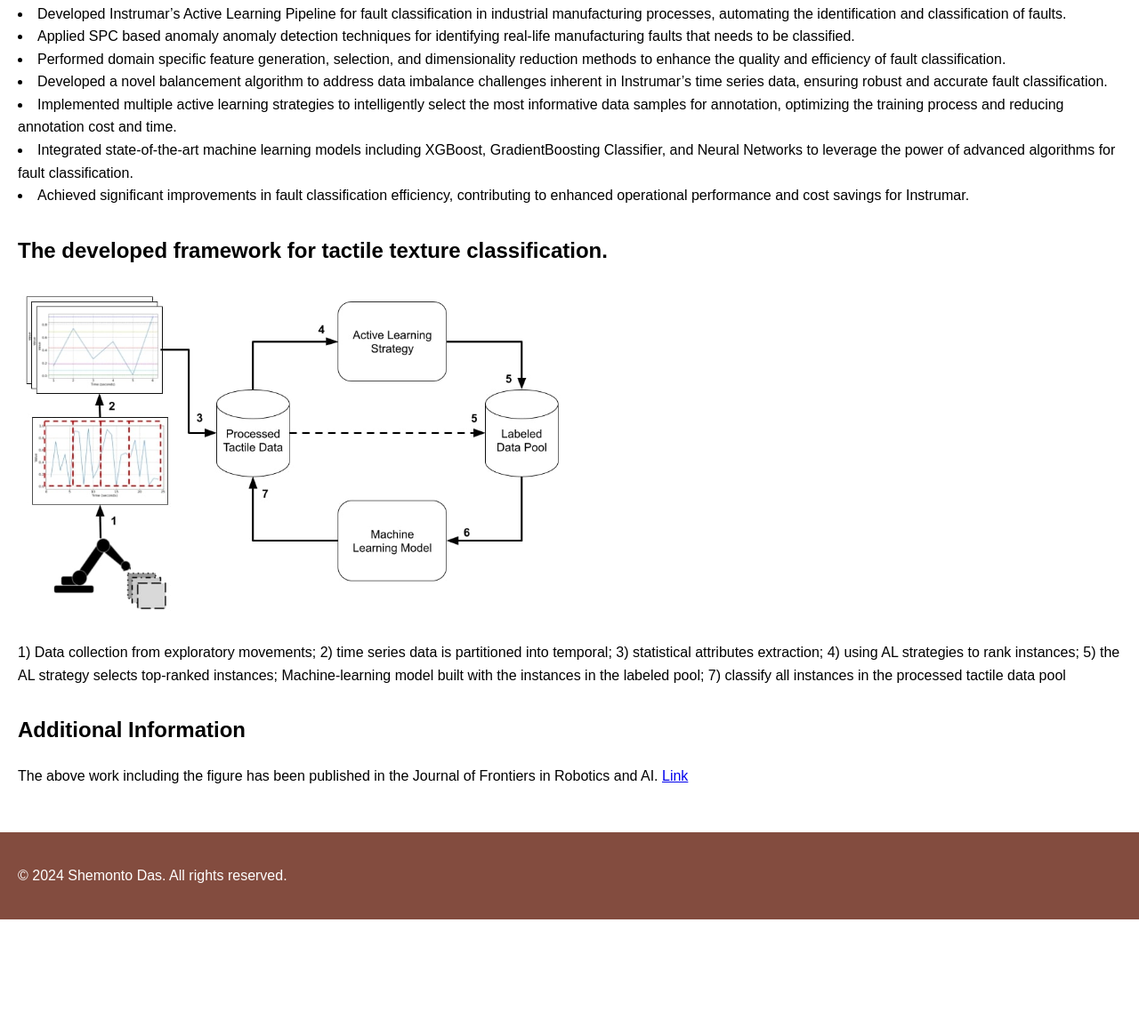
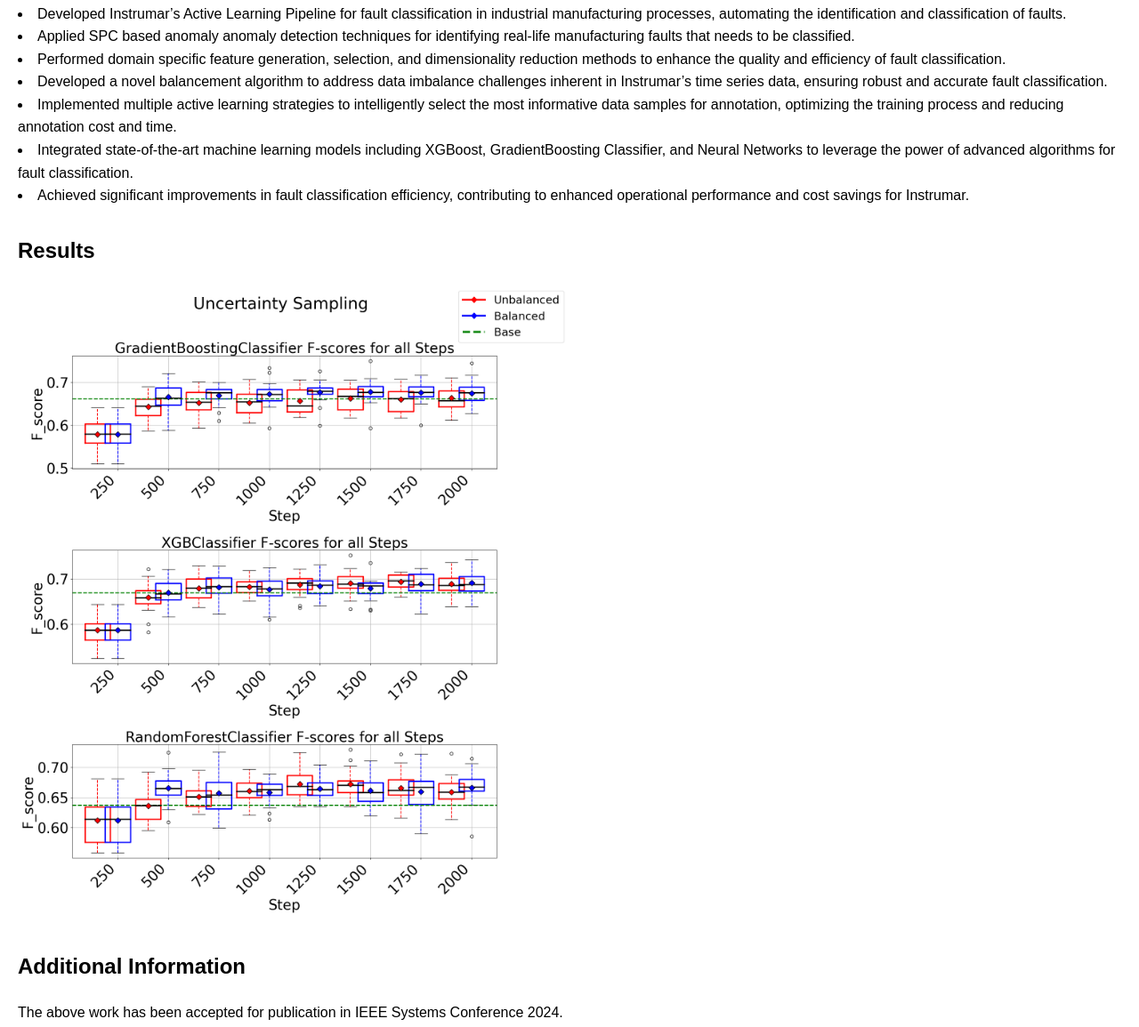
Before and after one commit to shemonto/shemonto.github.io, a website: page project3.html in a window 1280 px wide. Shown: the part 230-1385 px from the top of the page at 89% size. Before the commit the page ends 1264 px from the top, so only its background shows below. Drawn offline with Linux system fonts and the light colour scheme.

Commit message:
updated project3

```diff
--- a/project3.html
+++ b/project3.html
@@ -8,7 +8,7 @@
 </head>
 <body>
     <header>
-        <h1>Project 2: Tactile Texture Classification Framework</h1>
+        <h1>Project 3: Instrumar's Pipeline for Manufacturing  Fault Classification</h1>
         <p>(Python, Scikit-learn, Pandas)</p>
     </header>
 
@@ -50,23 +50,18 @@
         </section>  -->
 
         <section>
-            <h2>The developed framework for tactile texture classification. </h2>
-            <img class="project-image" src="Images/Proj1/Pipeline.jpg" alt="Project 1 Screenshot 2">
-            <!-- Add more screenshots as needed -->
-            <p>  1) Data collection from exploratory
 
-                movements; 2) time series data is partitioned into temporal; 3) statistical attributes extraction; 4) using
+        <section>
+            <h2>Results </h2>
+            <img class="project-image" src="Images/Proj1/UNC-Instrumar.png" alt="Project 1 Screenshot 2">
+            <!-- Add more screenshots as needed  -->
 
-                AL strategies to rank instances; 5) the AL strategy selects top-ranked instances; Machine-learning model
-
-                built with the instances in the labeled pool; 7) classify all instances in the processed tactile data pool
-                </p>
         </section>
 
         <section>
             <h2>Additional Information</h2>
-            <p>The above work including the figure has been published in the Journal of Frontiers in Robotics and AI.
-            <a href="https://www.frontiersin.org/articles/10.3389/frobt.2024.1281060/full?&utm_source=Email_to_authors_&utm_medium=Email&utm_content=T1_11.5e1_author&utm_campaign=Email_publication&field=&journalName=Frontiers_in_Robotics_and_AI&id=1281060">Link</a> </p>
+            <p>The above work has been accepted for publication in IEEE Systems Conference 2024.
+
         </section>
     </main>
 
```
Also changed, not shown: Images/Proj1/UNC-Instrumar.png (added), 2 other files.
